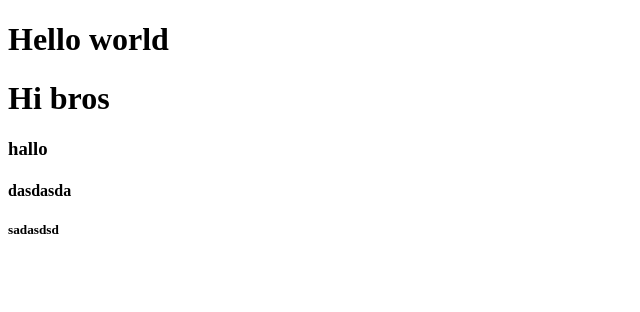
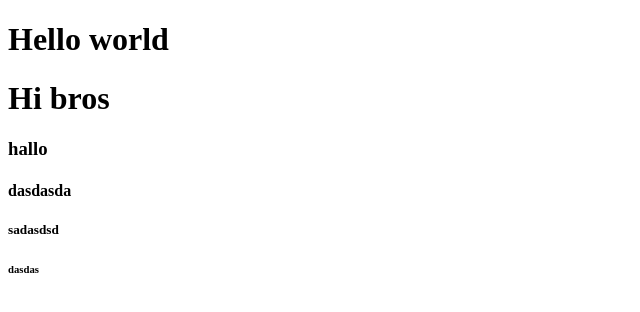
Before and after one commit to giahuytruonnn/testing_git, a plain HTML site: page index.html in a window 1280 px wide. Shown: the full height of the page, 0-640 px from the left. Drawn offline with Linux system fonts and the light colour scheme.

Commit message:
update one

```diff
--- a/index.html
+++ b/index.html
@@ -11,5 +11,6 @@
     <h3>hallo</h3>
     <h4>dasdasda</h4>
     <h5>sadasdsd</h5>
+    <h6>dasdas</h6>
   </body>
 </html>
```
